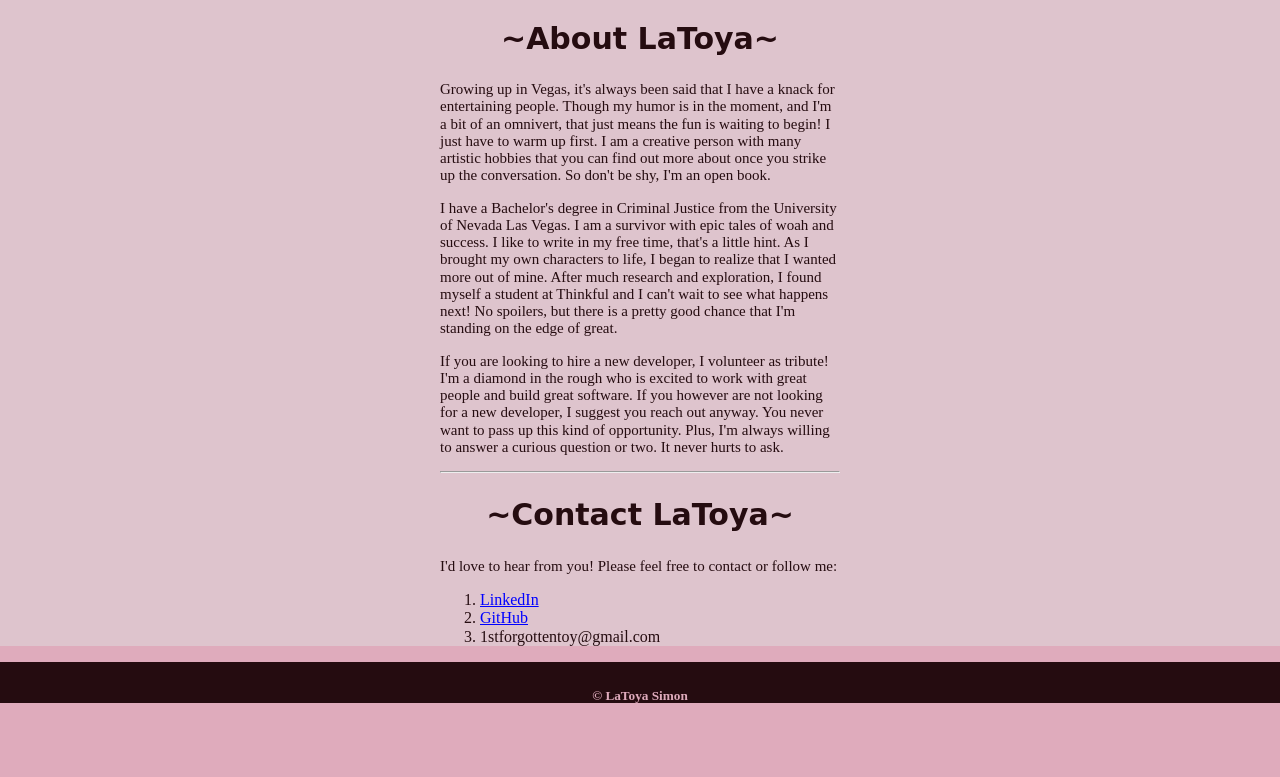
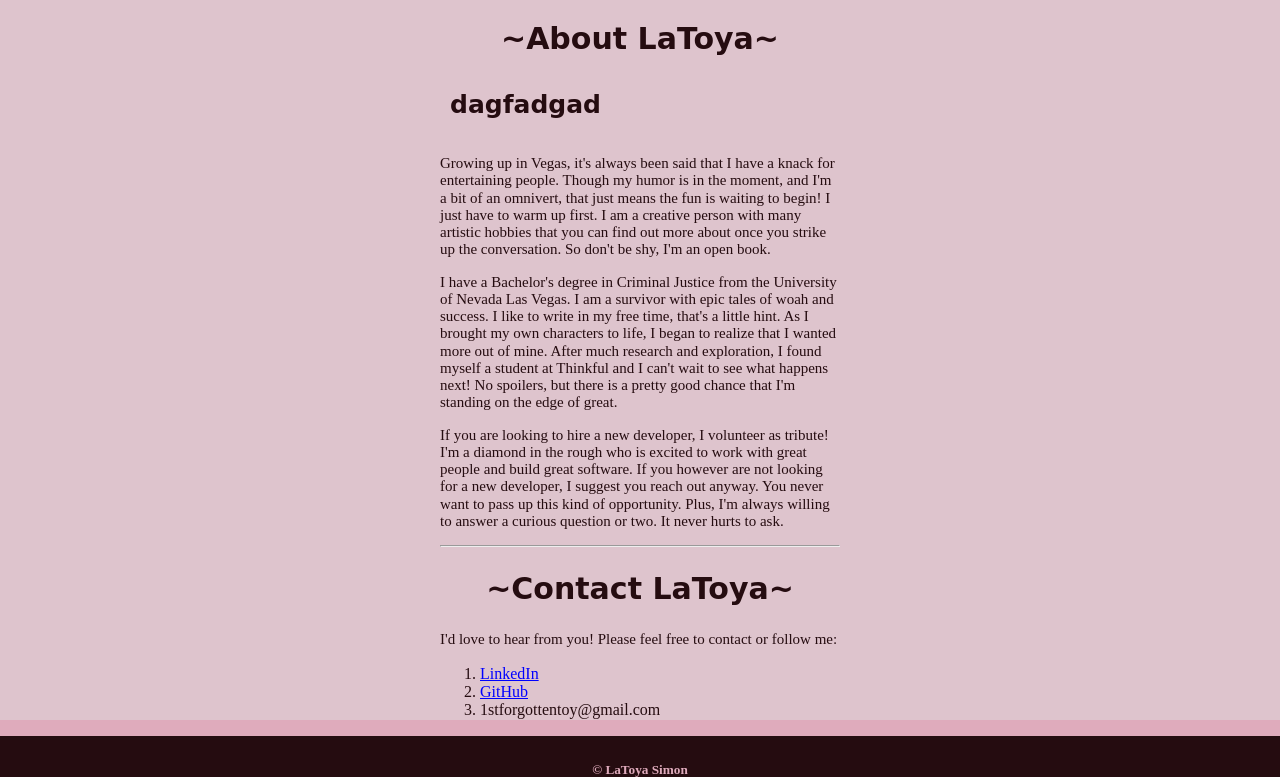
Before and after one commit to latoyadsimon/myFirstIntroWebpageAttempt1, a plain HTML site: page index.html in a window 1280 px wide. Shown: the part 953-1730 px from the top of the page. Before the commit the page ends 1656 px from the top, so only its background shows below. Drawn offline with nearby package versions, Linux system fonts and the light colour scheme; a script that the page names is missing.

Commit message:
wip(work in progress)
actions - descriptions

```diff
--- a/index.html
+++ b/index.html
@@ -46,6 +46,7 @@
   <!-- add the about me portion -->
    <article class="wrapper">
      <h2 class="text-centered">~About LaToya~</h2>
+     <h3>dagfadgad</h3>
 
      <p>Growing up in Vegas, it's always been said that I have a knack for entertaining people. Though my humor is in the moment, and I'm a bit of an omnivert, that just means the fun is waiting to begin! I just have to warm up first. I am a creative person with many artistic hobbies that you can find out more about once you strike up the conversation. So don't be shy, I'm an open book.</p>
      <p>I have a Bachelor's degree in Criminal Justice from the University of Nevada Las Vegas.
```
